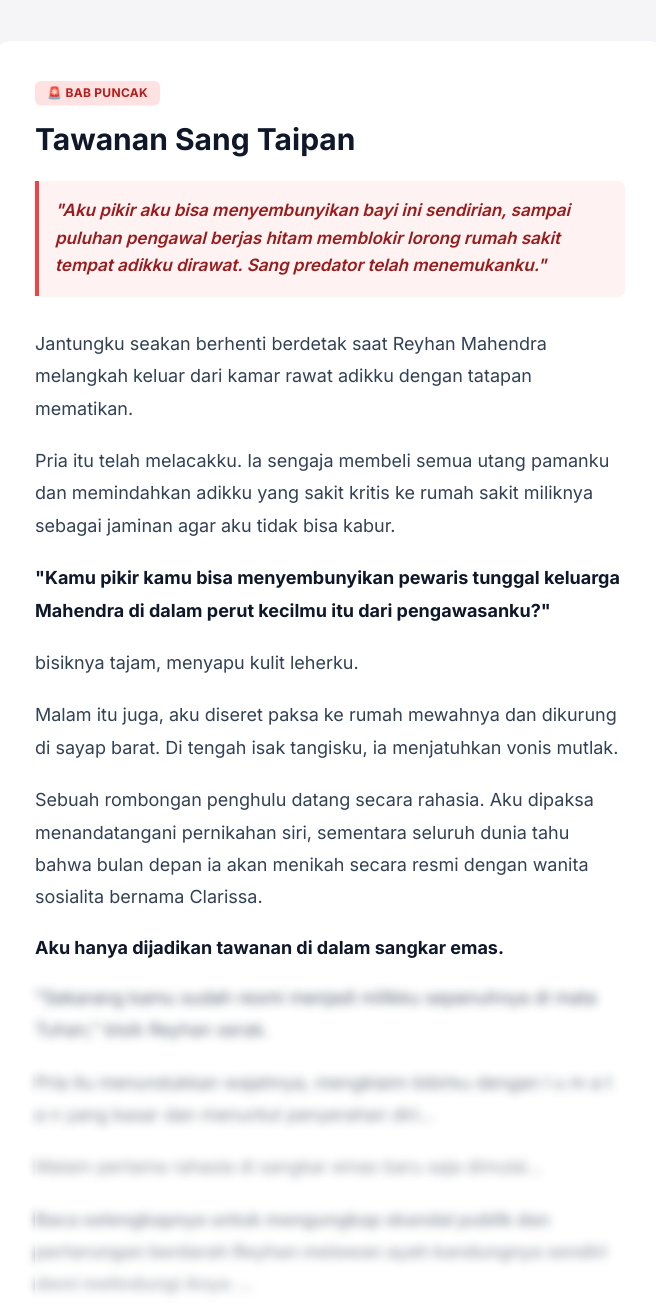
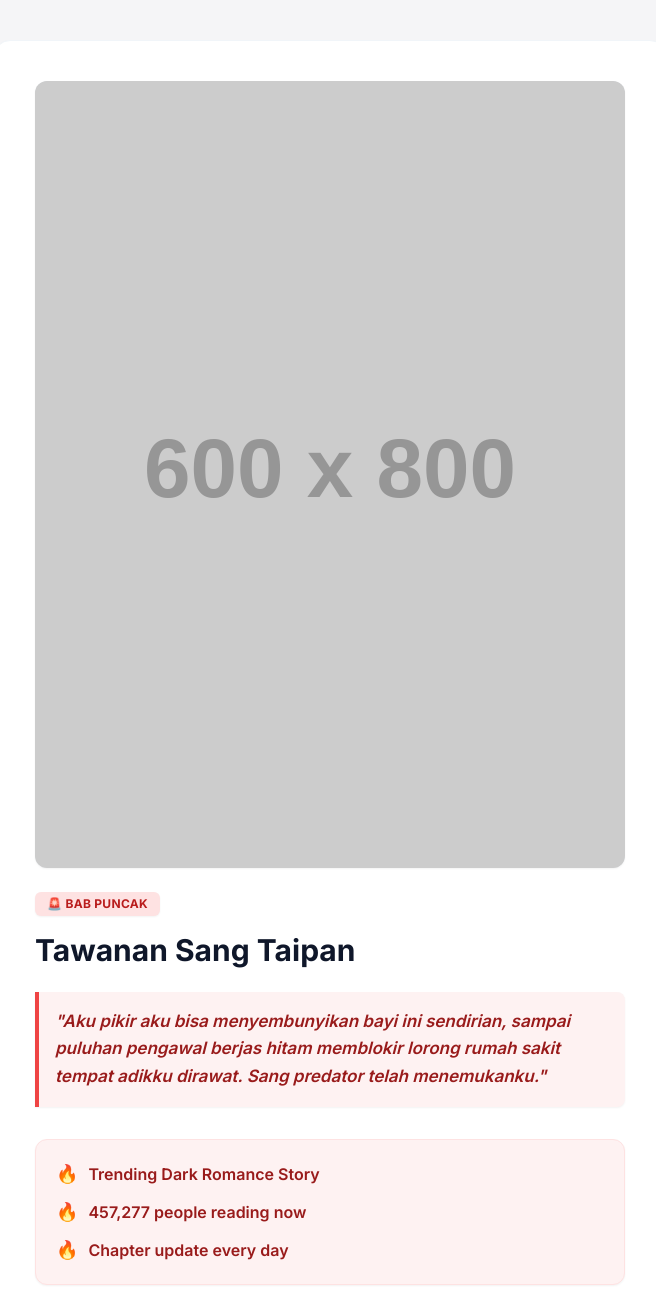
Before and after one commit to gerryramdani-star/pewaris-taipan, a plain HTML site: page prelander-2.html in a window 1280 px wide. Shown: the top 1304 px of the page, without its empty margins (310-966 px from the left). Drawn offline with nearby package versions, Linux system fonts and the light colour scheme; placeholder pictures from the web are drawn by us.

Commit message:
Update prelander-2.html

```diff
--- a/prelander-2.html
+++ b/prelander-2.html
@@ -76,10 +76,10 @@ src="https://www.facebook.com/tr?id=1567035981524713&ev=PageView&noscript=1"/>
     <!-- KONTENER UTAMA (SLIM FORMAT) -->
     <div class="w-full max-w-2xl bg-white rounded-2xl shadow-sm border border-slate-100 p-6 md:p-10">
 
-        <!-- GAMBAR COVER (Opsional) -->
-        <div class="w-full aspect-[3/4] overflow-hidden rounded-xl mb-6 bg-slate-100 shadow-sm hidden">
-            <!-- GANTI URL SRC DI BAWAH INI DENGAN LINK GAMBAR ANDA -->
-            <img src="https://raw.githubusercontent.com/gerryramdani-star/pewaris-taipan/refs/heads/main/asset/Pewaris-Taipan-ads-feed-1.jpg" alt="Ilustrasi Cerita" class="w-full h-full object-cover object-top">
+        <!-- GAMBAR COVER (Portrait) -->
+        <div class="w-full aspect-[3/4] overflow-hidden rounded-xl mb-6 bg-slate-100 shadow-sm">
+            <!-- GANTI URL SRC DI BAWAH INI DENGAN LINK GAMBAR GITHUB ANDA -->
+            <img src="https://placehold.co/600x800/2a1b38/ffffff?text=Tawanan+Sang+Taipan" alt="Ilustrasi Cerita" class="w-full h-full object-cover object-top">
         </div>
 
         <!-- Badge & Judul -->
@@ -98,7 +98,20 @@ src="https://www.facebook.com/tr?id=1567035981524713&ev=PageView&noscript=1"/>
                 "Aku pikir aku bisa menyembunyikan bayi ini sendirian, sampai puluhan pengawal berjas hitam memblokir lorong rumah sakit tempat adikku dirawat. Sang predator telah menemukanku."
             </p>
         </div>
-
+        <!-- Urgency / Social Proof Box -->
+        <div class="bg-red-50 border border-red-100 rounded-xl p-4 md:p-5 mb-8 shadow-sm">
+            <ul class="space-y-2.5 text-red-800 font-semibold text-sm md:text-base">
+                <li class="flex items-center gap-2.5">
+                    <span class="text-lg">🔥</span> Trending Dark Romance Story
+                </li>
+                <li class="flex items-center gap-2.5">
+                    <span class="text-lg">🔥</span> 457,277 people reading now
+                </li>
+                <li class="flex items-center gap-2.5">
+                    <span class="text-lg">🔥</span> Chapter update every day
+                </li>
+            </ul>
+        </div>
         <!-- Konten Cerita (Short Story) -->
         <div class="text-slate-700 leading-[1.8] space-y-5 text-[17px] md:text-[18px]">
             <p>Jantungku seakan berhenti berdetak saat Reyhan Mahendra melangkah keluar dari kamar rawat adikku dengan tatapan mematikan.</p>
```
